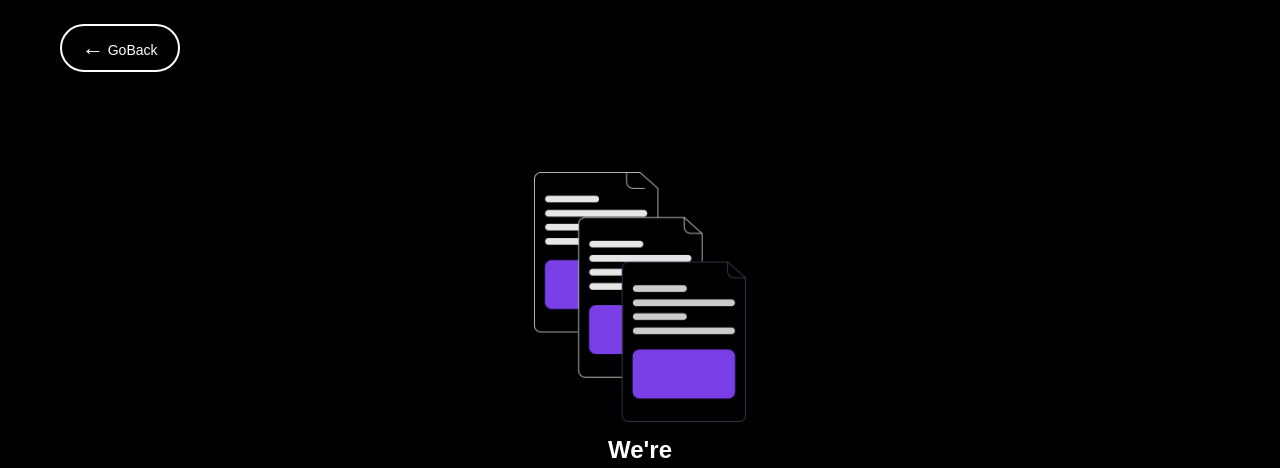
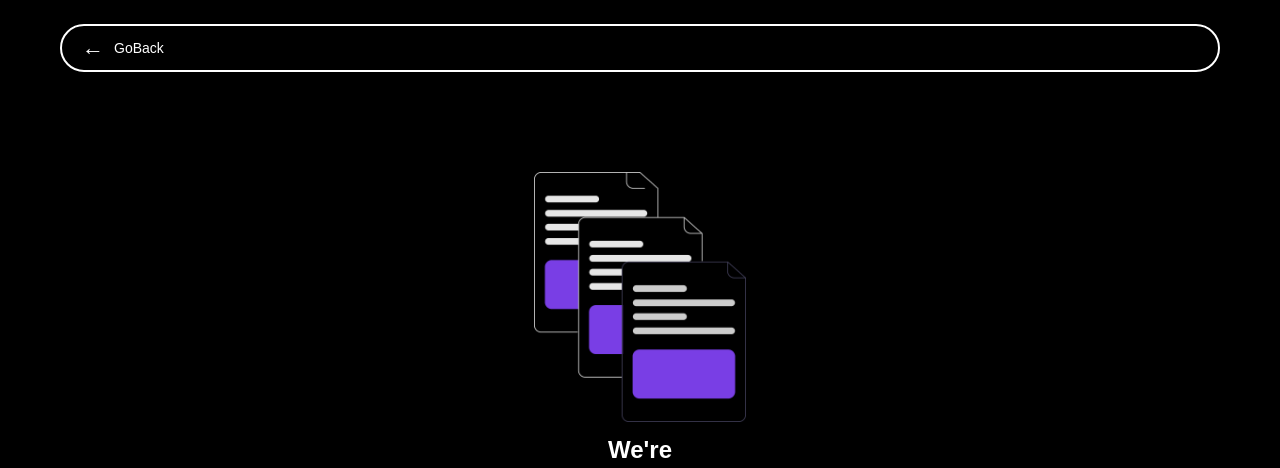
Before and after one commit to Mayank-Singh-Bhati/Tryout, a plain HTML site: page underProduction.html in a window 1280 px wide. Shown: the part 101-569 px from the top of the page. Drawn offline with Linux system fonts and the light colour scheme.

Commit message:
Update underProduction.css

```diff
--- a/underProduction.css
+++ b/underProduction.css
@@ -33,7 +33,10 @@ body {
 }
 
 button {
-    width: fit-content;
+    display: flex;
+    flex-direction: row;
+    gap: 10px;
+    align-items: center;
     height: 48px;
     padding: 0px 20px;
     background: transparent;
```
